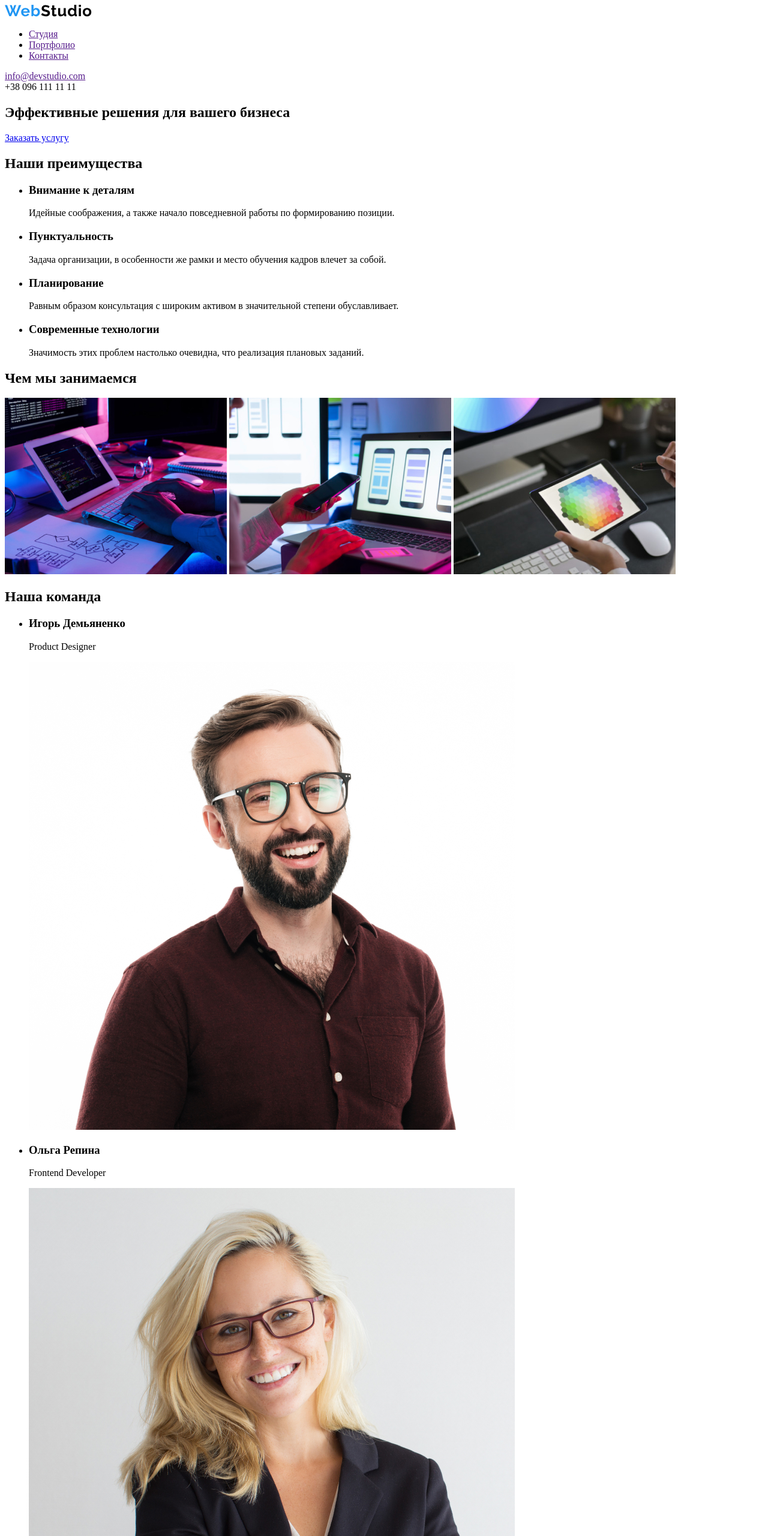
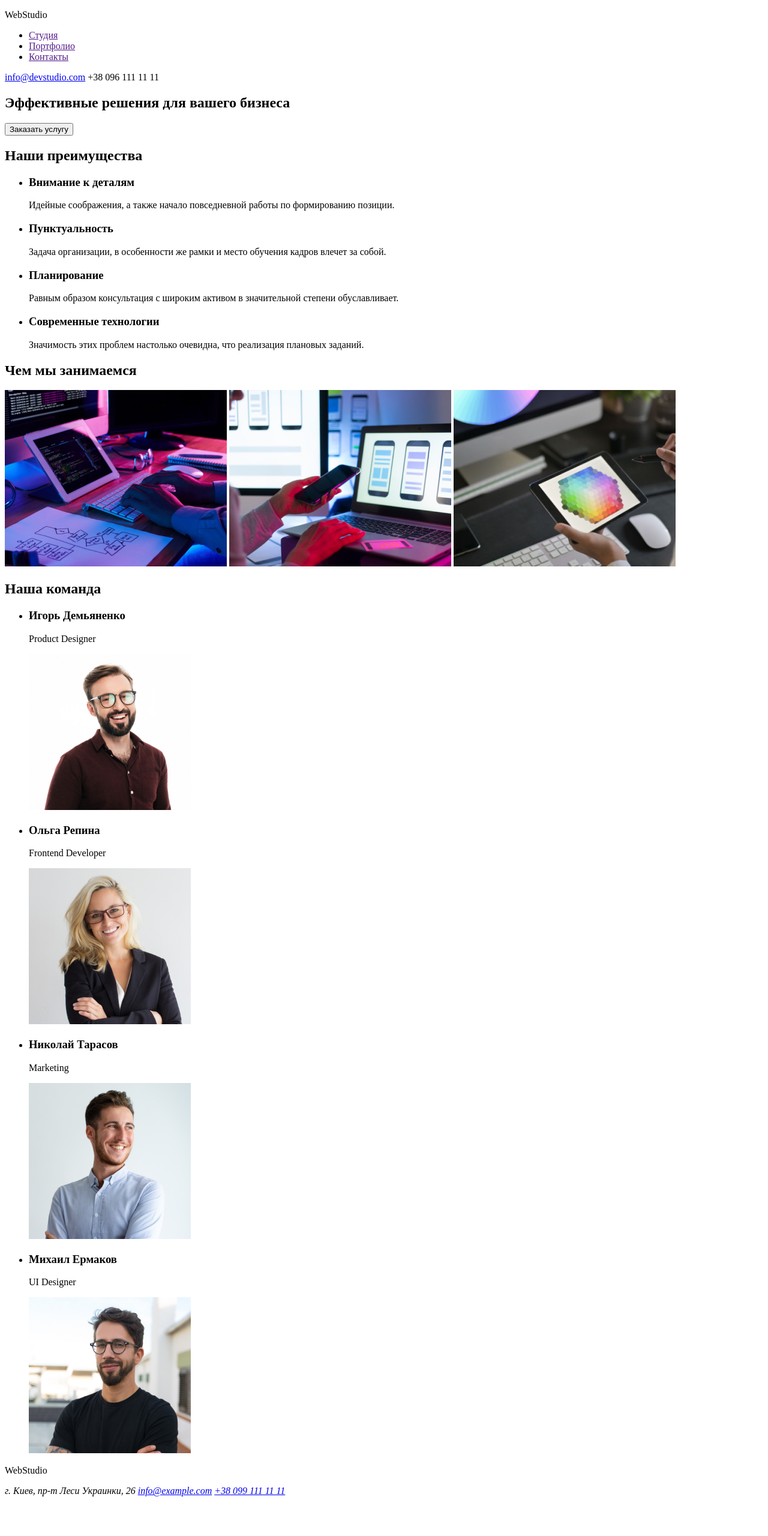
Before and after one commit to valeriaachkan/project-1, a plain HTML site: page index.html in a window 1280 px wide. Shown: the top 2560 px of the page at 60% size. After the commit the page ends 2502 px from the top, so only its background shows below. Drawn offline with Linux system fonts and the light colour scheme.

Commit message:
разметка

```diff
--- a/index.html
+++ b/index.html
@@ -7,10 +7,10 @@
     <title>WebStudio</title>
 </head>
 <body>
+
+    <!--Шапка-->
     <header>
-        <a href="/">
-        <img src="/images/WebStudio.svg" alt="Logotyp">
-        </a>
+        <p>Web<span>Studio</span></p>
         <nav>
             <ul>
                 <li> <a href="">Студия</a></li>
@@ -19,18 +19,19 @@
             </ul>
         </nav>
         <div>
-            <div><a href="">info@devstudio.com</a></div>
-            <div>+38 096 111 11 11</div>
+            <a href="mailto:info@devstudio.com">info@devstudio.com</a>
+            <a>+38 096 111 11 11</a>
         </div>
     </header>
+    <main>
 
     <!-- H1 Section -->
     <section>
         <h1>Эффективные решения для вашего бизнеса</h1>
-        <a href="/">Заказать услугу</a>
+        <button type="button">Заказать услугу</button>
     </section>
 
-    <!-- Features section -->
+    <!-- Наши особенности -->
     <section>
         <h2>Наши преимущества</h2>
         <ul>
@@ -41,33 +42,34 @@
         </ul>
     </section>
 
-    <!-- What we are doing -->
+    <!-- Чем мы занимаемся-->
     <section>
         <h2>Чем мы занимаемся</h2>
-        <img src="/images/image1.jpg" width="370" alt="Фото процесса работы">
-        <img src="/images/image2.jpg" width="370" alt="Фото процесса работы">
-        <img src="/images/image3.jpg" width="370" alt="Фото процесса работы">
+        <img src="images/image1.jpg" width="370" alt="Процесс написания кода разработчиком">
+        <img src="images/image2.jpg" width="370" alt="Процесс разработки дизайна мобильного приложения">
+        <img src="images/image3.jpg" width="370" alt="Палитра цветов на планшете">
     </section>
 
-    <!-- Our team -->
+    <!-- Наша команда -->
     <section>
         <h2>Наша команда</h2>
         <ul>
-            <li><h3>Игорь Демьяненко</h3><p>Product Designer</p><img src="/images/team-member4.jpg" alt="team-member"></li>
-            <li><h3>Ольга Репина</h3><p>Frontend Developer</p><img src="/images/team-member1.jpg" alt="team-member"></li>
-            <li><h3>Николай Тарасов</h3><p>Marketing</p><img src="/images/team-member2.jpg" alt="team-member"></li>
-            <li><h3>Михаил Ермаков</h3><p>UI Designer</p><img src="/images/team-member3.jpg" alt="team-member"></li>
+            <li><h3>Игорь Демьяненко</h3><p>Product Designer</p><img src="images/team-member4.jpg" width="270" alt="Фото Игоря Демьяненко"></li>
+            <li><h3>Ольга Репина</h3><p>Frontend Developer</p><img src="images/team-member1.jpg" width="270" alt="Фото Ольги Репиной"></li>
+            <li><h3>Николай Тарасов</h3><p>Marketing</p><img src="images/team-member2.jpg" width="270" alt="Фото Николая Тарасова"></li>
+            <li><h3>Михаил Ермаков</h3><p>UI Designer</p><img src="images/team-member3.jpg" width="270" alt="Фото Михаила Ермакова"></li>
         </ul>
     </section>
+    </main>
 
-
+    <!--Подвал-->
     <footer>
-        <img src="/images/WebStudio.svg" alt="Logotyp">
-        <ul>
-            <li>г. Киев, пр-т Леси Украинки, 26</li>
-            <li>info@example.com</li>
-            <li>+38 099 111 11 11</li>
-        </ul>
+        <p>Web<span>Studio</span></p>
+        <address>
+            г. Киев, пр-т Леси Украинки, 26
+            <a href="mailto:info@example.com">info@example.com</a>
+            <a href="tel:+380991111111">+38 099 111 11 11</a>
+        </address>
     </footer>
 </body>
 </html>
```
Lines whose indentation alone changed are shown as unchanged.
